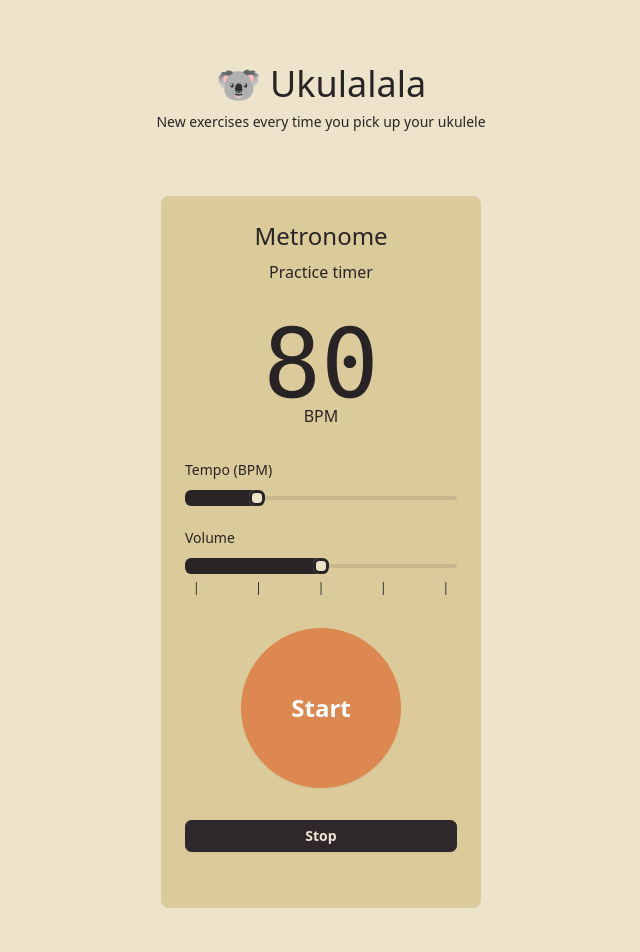
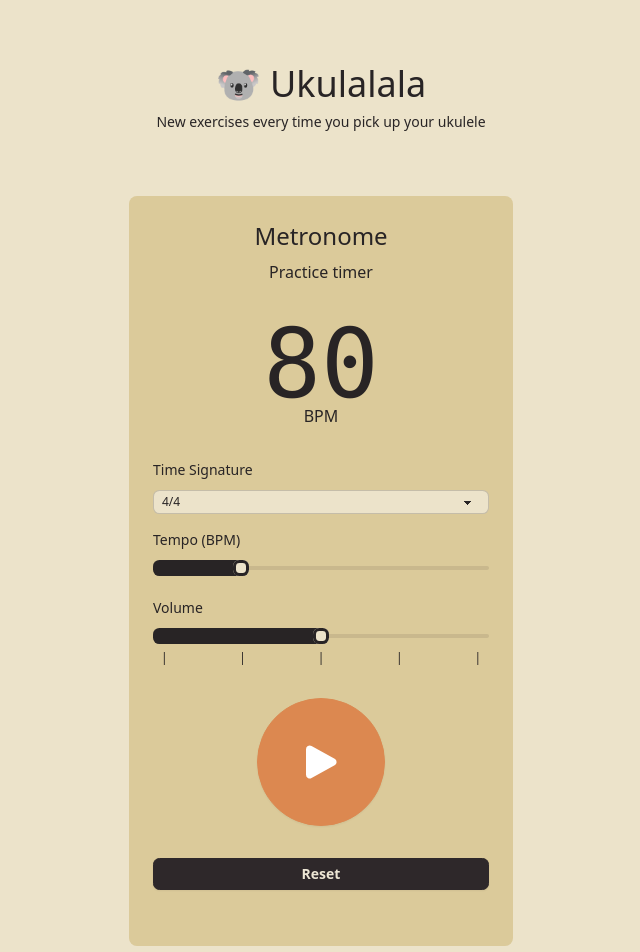
Before and after one commit to wslyvh/ukulalala, a Next.js app: page /metronome in a window 1280 px wide. Shown: the top 952 px of the page, without its empty margins (319-959 px from the left). Built offline with nearby package versions, Linux system fonts and the light colour scheme.

Commit message:
time signature

```diff
--- a/src/components/metronome.tsx
+++ b/src/components/metronome.tsx
@@ -7,8 +7,10 @@ export function Metronome() {
   const [bpm, setBpm] = useState(80);
   const [volume, setVolume] = useState(0.5);
   const [time, setTime] = useState(0);
+  const [timeSignature, setTimeSignature] = useState(4);
   const intervalRef = useRef<NodeJS.Timeout | null>(null);
   const audioContext = useRef<AudioContext | null>(null);
+  const beatCountRef = useRef(1);
 
   useEffect(() => {
     audioContext.current = new (window.AudioContext ||
@@ -51,6 +53,7 @@ export function Metronome() {
   };
 
   const stopTimer = () => {
+    beatCountRef.current = 1
     setIsPlaying(false);
     setTime(0);
   };
@@ -63,11 +66,14 @@ export function Metronome() {
     oscillator.connect(gainNode);
     gainNode.connect(audioContext.current.destination);
 
-    oscillator.frequency.setValueAtTime(880, audioContext.current.currentTime);
+    const frequency = beatCountRef.current === 1 ? 1000 : 800;
+    oscillator.frequency.setValueAtTime(frequency, audioContext.current.currentTime);
     gainNode.gain.setValueAtTime(volume, audioContext.current.currentTime);
 
     oscillator.start();
     oscillator.stop(audioContext.current.currentTime + 0.1);
+
+    beatCountRef.current = (beatCountRef.current % timeSignature) + 1;
   };
 
   useEffect(() => {
@@ -76,10 +82,10 @@ export function Metronome() {
       const timer = setInterval(playClick, interval);
       return () => clearInterval(timer);
     }
-  }, [isPlaying, bpm, volume]);
+  }, [isPlaying, bpm, volume, timeSignature]);
 
   return (
-    <div className="bg-base-300 rounded-lg w-80 max-w-md mx-auto p-6">
+    <div className="bg-base-300 rounded-lg w-96 max-w-md mx-auto p-6">
       <h2 className="text-2xl text-center mb-2">Metronome</h2>
       <h3 className="text-center">Practice timer</h3>
 
@@ -88,6 +94,23 @@ export function Metronome() {
         <div className="text-center -mt-2">BPM</div>
       </div>
 
+      <div className="mb-4">
+        <label
+          htmlFor="time-signature"
+          className="block text-sm font-medium mb-2"
+        >
+          Time Signature
+        </label>
+        <select
+          id="time-signature"
+          value={timeSignature}
+          onChange={(e) => setTimeSignature(Number(e.target.value))}
+          className="select select-bordered select-xs w-full"
+        >
+          <option value={3}>3/4</option>
+          <option value={4}>4/4</option>
+        </select>
+      </div>
       <div className="mb-4">
         <label htmlFor="bpm-slider" className="block text-sm font-medium mb-2">
           Tempo (BPM)
@@ -132,19 +155,46 @@ export function Metronome() {
       </div>
       <div className="flex justify-center">
         <button
-          className="flex items-center justify-center btn btn-accent w-40 h-40 text-2xl text-white rounded-full transition-all duration-300 transform hover:scale-105"
+          className="flex items-center justify-center btn btn-accent size-32 text-2xl text-white rounded-full transition-all duration-300 transform hover:scale-105"
           onClick={togglePlay}
         >
-          {isPlaying ? <span>Pause</span> : <span>Start</span>}
+          {isPlaying ? (
+            <svg
+              xmlns="http://www.w3.org/2000/svg"
+              fill="none"
+              viewBox="0 0 24 24"
+              strokeWidth={1.5}
+              stroke="currentColor"
+              className="size-12"
+            >
+              <path
+                strokeLinecap="round"
+                strokeLinejoin="round"
+                d="M15.75 5.25v13.5m-7.5-13.5v13.5"
+              />
+            </svg>
+          ) : (
+            <svg
+              xmlns="http://www.w3.org/2000/svg"
+              fill="currentColor"
+              viewBox="0 0 24 24"
+              stroke-width="1.5"
+              stroke="currentColor"
+              className="size-12"
+            >
+              <path
+                stroke-linecap="round"
+                stroke-linejoin="round"
+                d="M5.25 5.653c0-.856.917-1.398 1.667-.986l11.54 6.347a1.125 1.125 0 0 1 0 1.972l-11.54 6.347a1.125 1.125 0 0 1-1.667-.986V5.653Z"
+              />
+            </svg>
+          )}
         </button>
       </div>
 
       <div className="my-8">
-        <button
-          className="btn btn-neutral btn-sm w-full"
-          onClick={stopTimer}
-        >
-          <span>Stop</span>
+        <button className="btn btn-neutral btn-sm w-full" onClick={stopTimer}>
+          Reset
         </button>
       </div>
     </div>
```
